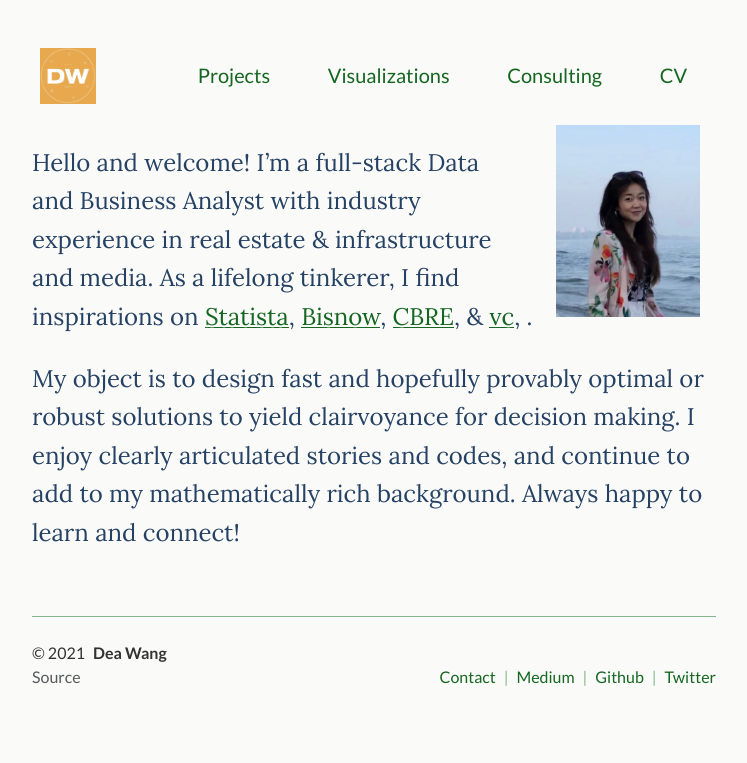
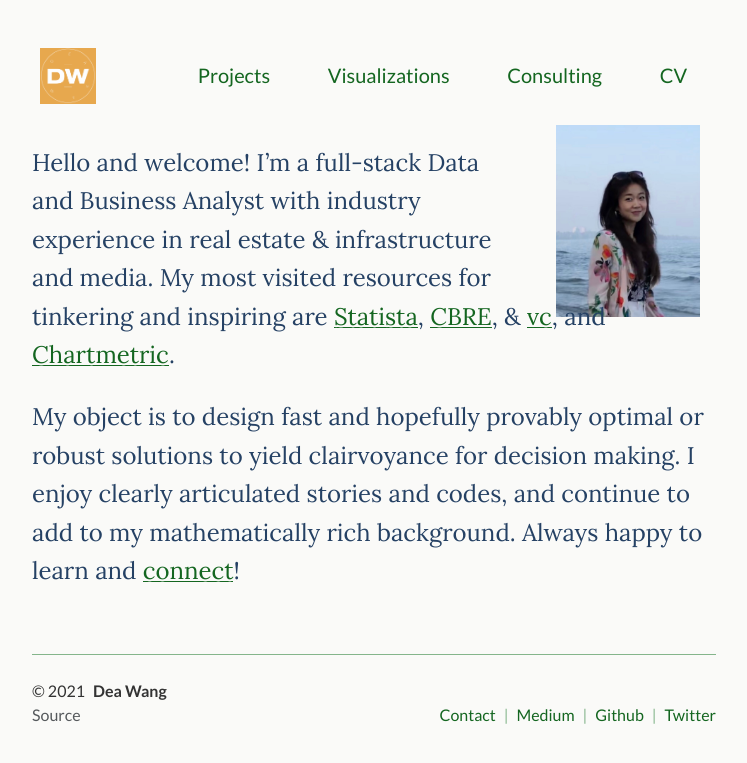
Before and after one commit to deawyk/deawyk.github.io, a Jekyll site: the page built from index.md, in a window 1280 px wide. Shown: the top 763 px of the page, without its empty margins (266-1013 px from the left). Built offline with Jekyll 4.4.1, drawn with Linux system fonts in a browser that asks for light colours.

Commit message:
Update index.md

```diff
--- a/index.md
+++ b/index.md
@@ -14,9 +14,9 @@ title: Dea Wang
 {:/}
 
 <div class="lead lead-about">
-Hello and welcome! I'm a full-stack Data and Business Analyst with industry experience in real estate & infrastructure and media. As a lifelong tinkerer, I find inspirations on [Statista](https://www.statista.com/), [Bisnow](https://www.bisnow.com), [CBRE](https://www.cbre.ca/en/research-and-reports), & [vc](https://www.visualcapitalist.com), .
+Hello and welcome! I'm a full-stack Data and Business Analyst with industry experience in real estate & infrastructure and media. My most visited resources for tinkering and inspiring are [Statista](https://www.statista.com/studies-and-reports/industries), [CBRE](https://www.cbre.ca/en/research-and-reports), & [vc](https://www.visualcapitalist.com), and [Chartmetric](https://www.chartmetric.com/music-industry-trends/6mo-report).
 
-My object is to design fast and hopefully provably optimal or robust solutions to yield clairvoyance for decision making. I enjoy clearly articulated stories and codes, and continue to add to my mathematically rich background. Always happy to learn and connect!
+My object is to design fast and hopefully provably optimal or robust solutions to yield clairvoyance for decision making. I enjoy clearly articulated stories and codes, and continue to add to my mathematically rich background. Always happy to learn and [connect](https://calendly.com/deaw/coffee)!
 </div>
 
 
```
